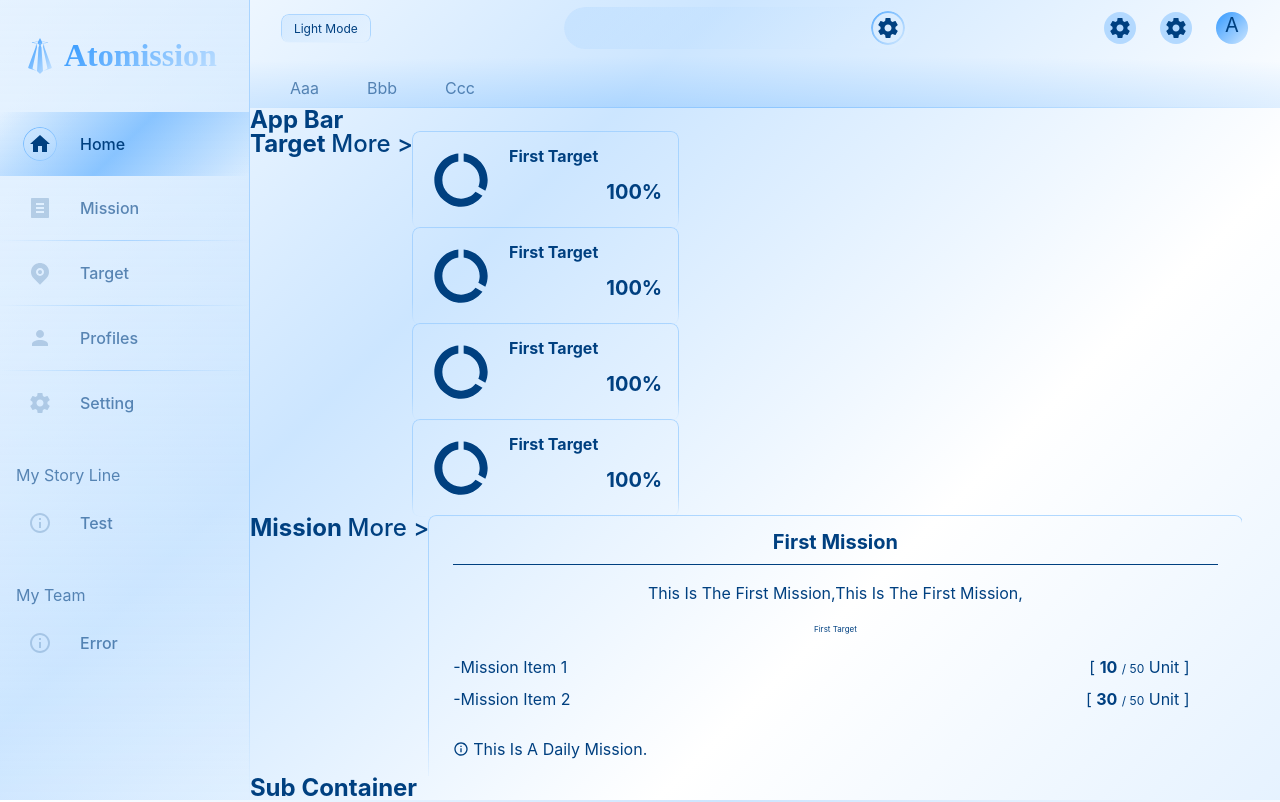
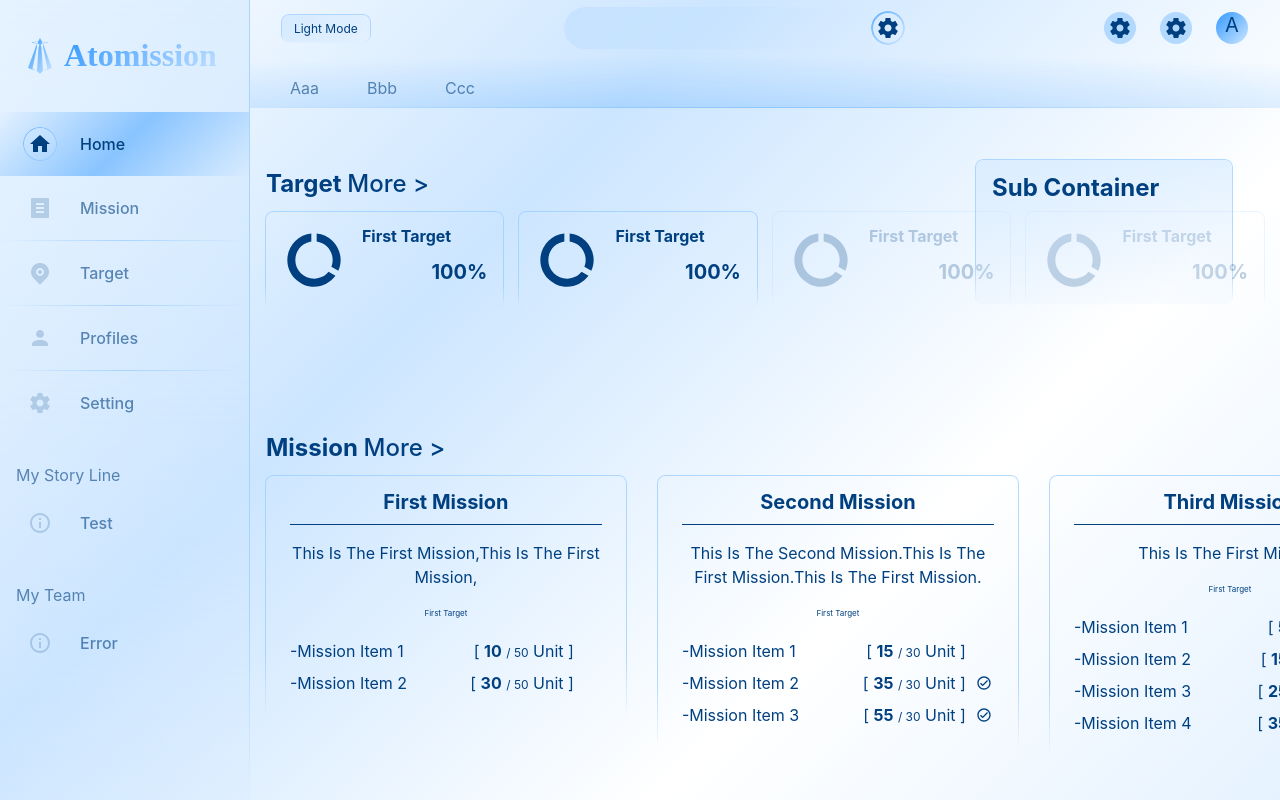
Before and after one commit to silence870121/Atomission, a Vue app: page / in a window 1280 px wide. Built offline with nearby package versions, Linux system fonts and the light colour scheme.

Commit message:
refactor: Refactor the layout of the Home page with the Swiper plugin
重建首頁的頁面布局，並在 Mission 區塊使用 Swiper 組件。

issue #53

```diff
--- a/src/views/Home.vue
+++ b/src/views/Home.vue
@@ -1,57 +1,256 @@
 <script setup>
+import { ref } from 'vue';
 import TargetCard from '@/components/Project/TargetCard.vue';
-import Masonry from '@/components/Masonry.vue';
+// import MissionCard from '@/components/Project/MissionCard.vue';
+
 import Header from '@/components/Header.vue';
+
+//? Swiper vue
+import { Swiper, SwiperSlide } from 'swiper/vue';
+import { Mousewheel, Pagination } from 'swiper/modules';
+import 'swiper/css';
+import 'swiper/css/pagination';
+
+//? import Missions
+import MissionCard from '@/components/Project/MissionCard.vue';
+import { storeToRefs } from 'pinia';
+import { useMissionStore } from '../stores/mission';
+
+//? Swiper configs
+const modules = [Mousewheel, Pagination]
+
+//? Mission configs
+const mission = useMissionStore()
+const { showTarget, showDesc, showTip } = storeToRefs(mission)
+mission.showTip = false
+let missionList = ref([
+    {
+        id: "m0001",
+        title: "First mission",
+        type: "Daily",
+        branch: "Main",
+        forTarget: "First target",
+        description: "This is the first mission,This is the first mission, ",
+        level: 5,
+        list: [
+            {
+                content: "Mission Item 1",
+                done: 10,
+                requestNum: 50,
+                unit: "unit"
+            }, {
+                content: "Mission Item 2",
+                done: 30,
+                requestNum: 50,
+                unit: "unit"
+            }
+        ],
+        createDate: "2023-01-01",
+        modifiedDate: "2023-01-31",
+        tip: "This is a daily mission. "
+    }, {
+        id: "m0002",
+        title: "Second mission",
+        type: "Weekly",
+        branch: "Main",
+        forTarget: "First target",
+        description: "This is the Second mission.This is the first mission.This is the first mission.",
+        level: 3,
+        list: [
+            {
+                content: "Mission Item 1",
+                done: 15,
+                requestNum: 30,
+                unit: "unit"
+            }, {
+                content: "Mission Item 2",
+                done: 35,
+                requestNum: 30,
+                unit: "unit"
+            }, {
+                content: "Mission Item 3",
+                done: 55,
+                requestNum: 30,
+                unit: "unit"
+            }
+        ],
+        createDate: "2023-02-01",
+        modifiedDate: "2023-02-28",
+        tip: ""
+    }, {
+        id: "m0003",
+        title: "Third mission",
+        type: "Stage",
+        branch: "Main",
+        forTarget: "First target",
+        description: "This is the first mission",
+        level: 1,
+        list: [
+            {
+                content: "Mission Item 1",
+                done: 5,
+                requestNum: 10,
+                unit: "unit"
+            }, {
+                content: "Mission Item 2",
+                done: 15,
+                requestNum: 10,
+                unit: "unit"
+            }, {
+                content: "Mission Item 3",
+                done: 25,
+                requestNum: 10,
+                unit: "unit"
+            }, {
+                content: "Mission Item 4",
+                done: 35,
+                requestNum: 10,
+                unit: "unit"
+            },
+        ],
+        createDate: "2023-03-01",
+        modifiedDate: "2023-03-31",
+        tip: "This is a daily mission. You must complete the mission, or else you will lose this mission score."
+    }, {
+        id: "m0004",
+        title: "Forth mission",
+        type: "Stage",
+        branch: "Main",
+        forTarget: "First target",
+        description: "This is the first mission",
+        level: 1,
+        list: [
+            {
+                content: "Mission Item 1",
+                done: 5,
+                requestNum: 10,
+                unit: "unit"
+            }
+        ],
+        createDate: "2023-03-01",
+        modifiedDate: "2023-03-31",
+        tip: "This is a daily mission. You must complete the mission, or else you will lose this mission score."
+    }
+])
+
 </script>
 <template>
     <Router />
     <div class="container">
         <Header />
         <div class="home">
-
-            <div class="home-area">
-                <h2 class="home-area-title">
-                    App bar
-                </h2>
-            </div>
-            <div class="home-area">
-                <h2 class="home-area-title">
+            <section class="home-section">
+                <h2 class="home-title">
                     Target
                     <router-link to="/targets" @click="toLocal('Target')">more ></router-link>
                 </h2>
-                <div class="home-area-target">
-                    <TargetCard :title="'First Target'" :progress=100 />
-                    <TargetCard :title="'First Target'" :progress=100 />
-                    <TargetCard :title="'First Target'" :progress=100 />
-                    <TargetCard :title="'First Target'" :progress=100 />
-                </div>
-            </div>
-            <div class="home-area">
-                <h2 class="home-area-title">
+                <ul class="home-content">
+                    <li class="enabled">
+                        <TargetCard :title="'First Target'" :progress=100 />
+                    </li>
+                    <li class="enabled">
+                        <TargetCard :title="'First Target'" :progress=100 />
+                    </li>
+                    <li class="">
+                        <TargetCard :title="'First Target'" :progress=100 />
+                    </li>
+                    <li class="">
+                        <TargetCard :title="'First Target'" :progress=100 />
+                    </li>
+                </ul>
+            </section>
+            <section class="home-section">
+                <h2 class="home-title">
                     Mission
                     <router-link to="/missions" @click="toLocal('Mission')">more ></router-link>
                 </h2>
-                <div class="home-masonry">
-                    <Masonry />
+                <div class="home-content">
+                    <swiper class="mySwiper home-swiper" slidesPerView="auto" :spaceBetween="32" :centeredSlides="false"
+                        :pagination="{
+                            dynamicBullets: true,
+                        }" :grabCursor="true" :modules="modules">
+                        <swiper-slide v-for=" item  in  missionList ">
+                            <MissionCard :mission="item" :isDesc="showDesc" :isTarget="showTarget" :isTip="showTip" />
+                        </swiper-slide>
+                    </swiper>
+
                 </div>
-            </div>
+            </section>
 
         </div>
-        <div class="home-side">
+        <aside class="home-aside border">
             <h2>Sub Container</h2>
             <div class="home-chart"></div>
-        </div>
+        </aside>
     </div>
 </template>
 
 <style scoped>
-.home {
+.container {
     height: 100vh;
     overflow: hidden;
 }
 
-.home-area {
+.home {
+    position: relative;
+    width: 100%;
+}
+
+.home-section {
     display: flex;
-    flex-direction: row;
+    flex-direction: column;
+    padding: 4rem 1rem;
+}
+
+.home-content {
+    display: flex;
+    padding-top: 1rem;
+    gap: 1rem;
+}
+
+.home-content li {
+    opacity: 0.25;
+}
+
+.home-content li.enabled {
+    opacity: 1;
+}
+
+.home-aside {
+    position: absolute;
+    right: 3rem;
+    background: var(--surface);
+    width: 16rem;
+    height: 9rem;
+    margin-top: 10rem;
+    padding: 1rem;
+    border-radius: 0.5rem;
+}
+
+/* * ----- ----- ----- ----- * */
+/* * - Custom Swiper Style - * */
+/* * ----- ----- ----- ----- * */
+.home-swiper {
+    padding: 1rem;
+    padding-bottom: 1.5rem;
+    margin: -1rem;
+}
+
+.swiper-slide {
+    width: auto;
+    height: auto;
 }
 </style>
+
+<style  >
+.swiper-pagination {
+    height: 0.25rem;
+}
+
+.swiper-pagination-bullet {
+    height: 100%;
+    width: 1rem;
+    border-radius: 1rem;
+    background-color: var(--label-secondary-color);
+}
+</style>
```
